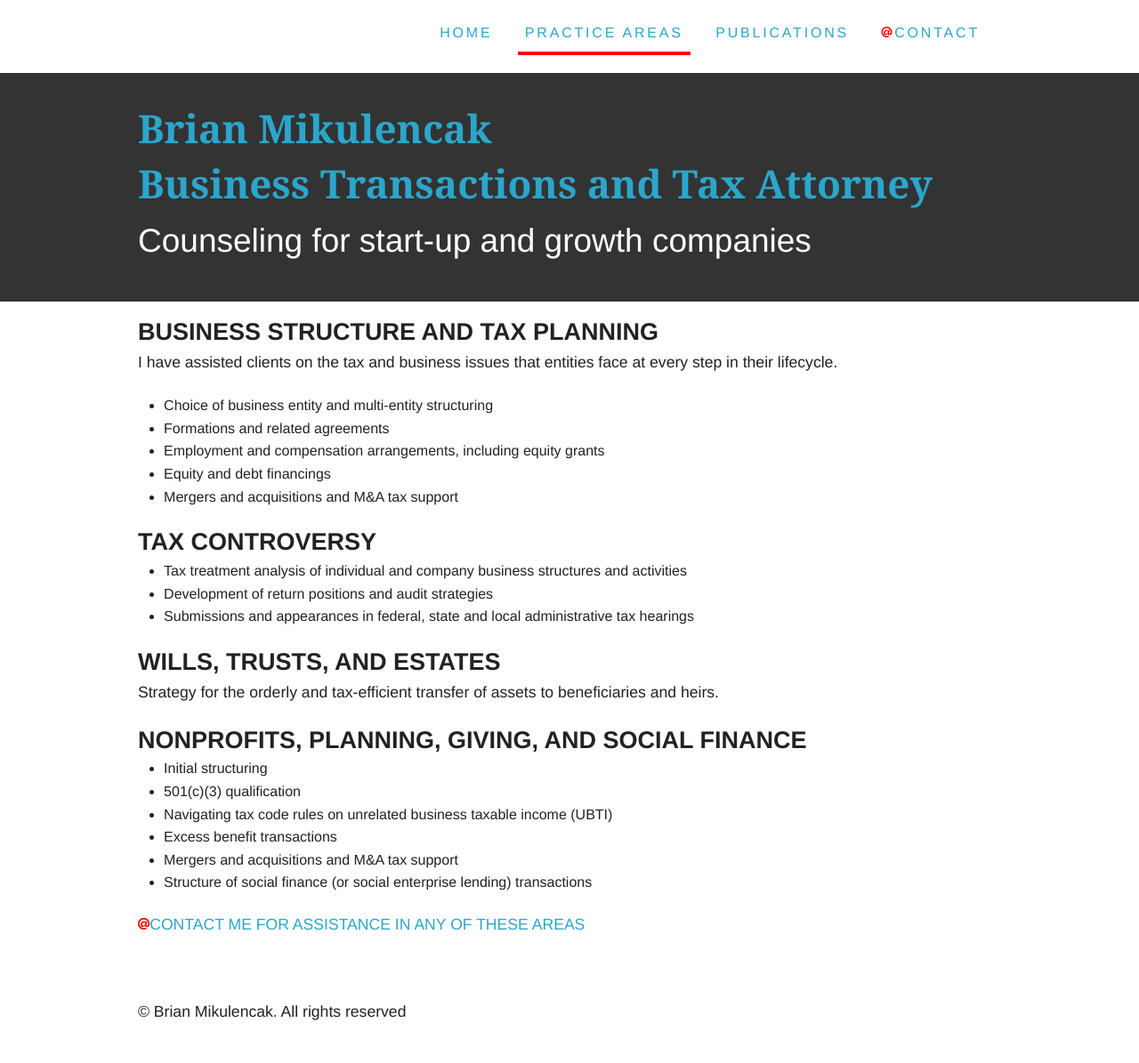
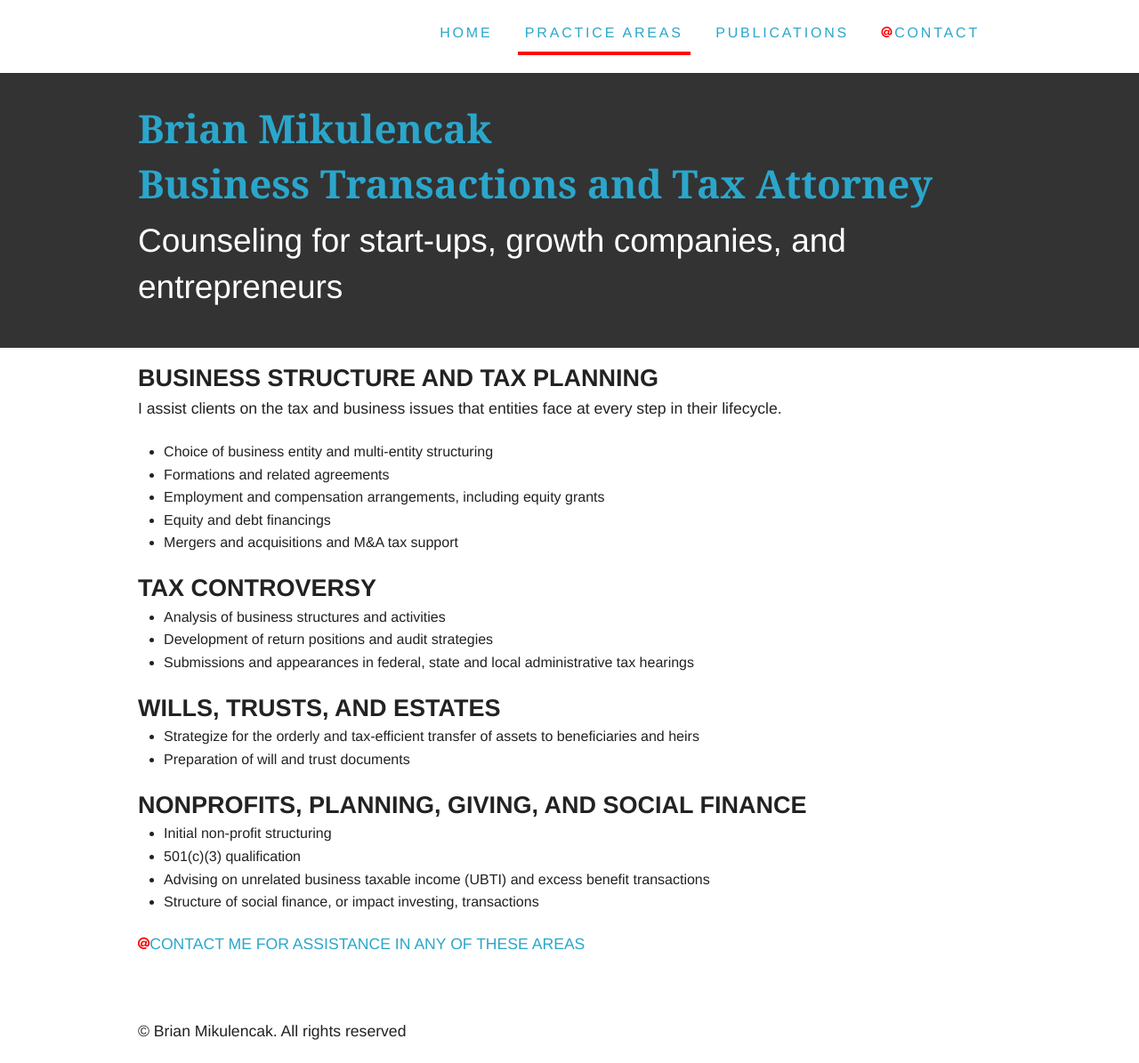
Before and after one commit to brianmik/bmaustinlaw, a Jekyll site: the page built from practice-areas.html, in a window 1280 px wide. Shown: the whole page at 89% size. Built offline with Jekyll 4.4.1, drawn with Linux system fonts in a browser that asks for light colours; Markdown is read by kramdown in place of the engine named in the settings; before the commit the page ends 1173 px from its top, so only the background shows below that.

Commit message:
parctice area copy edits

```diff
--- a/_config.yml
+++ b/_config.yml
@@ -1,5 +1,5 @@
 name: Brian Mikulencak Business Transactions and Tax Attorney
 h1: Brian Mikulencak<br />Business Transactions and Tax Attorney
-tagline: Counseling for start-up and growth companies
+tagline: Counseling for start-ups, growth companies, and entrepreneurs
 markdown: redcarpet
 pygments: true
--- a/index.html
+++ b/index.html
@@ -10,7 +10,7 @@ title: Brian Mikulencak Business Transactions and Tax Attorney - Home
         <li>
           <h3 class="uppercase space-none">Philosophy</h3>
           <p>I practice transactional law because I enjoy navigating complex business and tax law issues, exploring new transactions, delving into the needs of each party, and identifying new contingencies.</p>
-          <p>Prior to arranging a fee structure I strive to fully understand the business history and unique issues confronted by my clients. Let's talk about helping you build something. <a class="uppercase small" href="contact.html"><i class="fi-at-sign red"></i> Contact me</a></p>
+          <p>I use both fixed fee and hourly billing arrangements, where appropriate. Prior to arranging a fee structure I strive to fully understand the business history and unique issues confronted by my clients. Let's talk about helping you build something. <a class="uppercase small" href="contact.html"><i class="fi-at-sign red"></i> Contact me</a></p>
         </li>
 
         <li>
--- a/practice-areas.html
+++ b/practice-areas.html
@@ -8,7 +8,7 @@ title: Brian Mikulencak Business Transactions and Tax Attorney - Practice Areas
     <div class="large-12 columns">
         <section>
           <h3 class="uppercase space-none"> Business Structure and Tax Planning</h3>
-            <p>I have assisted clients on the tax and business issues that entities face at every step in their lifecycle.</p>
+            <p>I assist clients on the tax and business issues that entities face at every step in their lifecycle.</p>
             <ul class="list-inside">
               <li>Choice of business entity and multi-entity structuring</li>
               <li>Formations and related agreements</li>
@@ -21,7 +21,7 @@ title: Brian Mikulencak Business Transactions and Tax Attorney - Practice Areas
         <section>
           <h3 class="uppercase space-none">Tax Controversy</h3>
             <ul class="list-inside">
-              <li>Tax treatment analysis of individual and company business structures and activities</li>
+              <li>Analysis of business structures and activities</li>
               <li>Development of return positions and audit strategies</li>
               <li>Submissions and appearances in federal, state and local administrative tax hearings</li>
             </ul>
@@ -29,18 +29,19 @@ title: Brian Mikulencak Business Transactions and Tax Attorney - Practice Areas
 
         <section>
           <h3 class="uppercase space-none">Wills, Trusts, and Estates</h3>
-            <p>Strategy for the orderly and tax-efficient transfer of assets to beneficiaries and heirs.</p>
+            <ul class="list-inside">
+              <li>Strategize for the orderly and tax-efficient transfer of assets to beneficiaries and heirs</li>
+              <li>Preparation of will and trust documents</li>
+            </ul>
         </section>
 
         <section>
           <h3 class="uppercase space-none">Nonprofits, Planning, Giving, and Social Finance</h3>
             <ul class="list-inside">
-              <li>Initial structuring</li>
+              <li>Initial non-profit structuring</li>
               <li>501(c)(3) qualification</li>
-              <li>Navigating tax code rules on unrelated business taxable income (UBTI)</li>
-              <li>Excess benefit transactions</li>
-              <li>Mergers and acquisitions and M&amp;A tax support</li>
-              <li>Structure of social finance (or social enterprise lending) transactions</li>
+              <li>Advising on unrelated business taxable income (UBTI) and excess benefit transactions</li>
+              <li>Structure of social finance, or impact investing, transactions</li>
             </ul>
         </section>
         <p><a class="uppercase" href="contact.html"><i class="fi-at-sign red"></i>Contact me for assistance in any of these areas</a></p>
```
